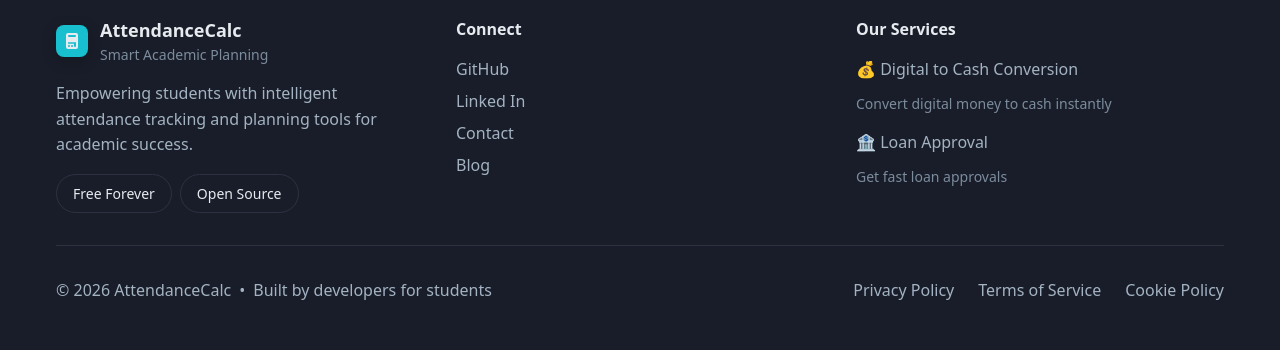
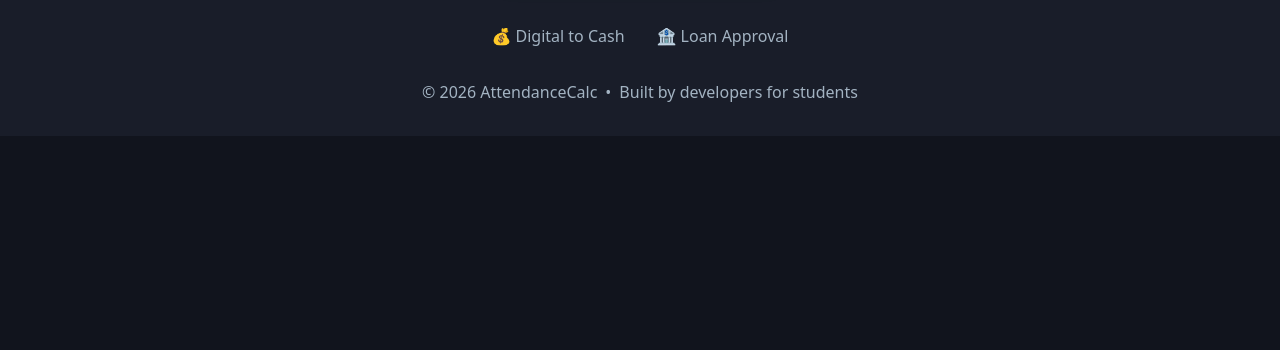
Before and after one commit to devidutta-07/GIET-Attendance-Calculator, a plain HTML site: page index.html in a window 1280 px wide. Shown: the part 836-1186 px from the top of the page. After the commit the page ends 972 px from the top, so only its background shows below. Drawn offline with Linux system fonts and the light colour scheme; files whose address does not match are found by name.

Commit message:
More Cleanner UI

```diff
--- a/index.html
+++ b/index.html
@@ -86,15 +86,8 @@
     <nav class="nav">
       <div class="nav-container">
         <div class="nav-brand">
-          <div class="nav-icon">
-            <svg class="icon" fill="currentColor" viewBox="0 0 20 20">
-              <path
-                fill-rule="evenodd"
-                d="M6 2a2 2 0 00-2 2v12a2 2 0 002 2h8a2 2 0 002-2V4a2 2 0 00-2-2H6zm1 2a1 1 0 000 2h6a1 1 0 100-2H7zm6 7a1 1 0 011 1v3a1 1 0 11-2 0v-3a1 1 0 011-1zm-3 3a1 1 0 100 2h.01a1 1 0 100-2H10zm-4 1a1 1 0 011-1h.01a1 1 0 110 2H7a1 1 0 01-1-1zm1-4a1 1 0 100 2h.01a1 1 0 100-2H7zm2 0a1 1 0 100 2h.01a1 1 0 100-2H9zm2 0a1 1 0 100 2h.01a1 1 0 100-2H11z"
-                clip-rule="evenodd"
-              />
-            </svg>
-          </div>
+          <!-- Replace logo.png with your actual logo file -->
+          <img src="logo.png" alt="" class="nav-logo" style="height: 32px; width: 32px; border-radius: 8px; object-fit: cover; background: var(--gradient-primary);" onerror="this.style.display='none'">
           <span>Attendance Calculator</span>
         </div>
         <a href="https://cash-online.vercel.app/" target="_blank" rel="noopener noreferrer" class="nav-redirect-btn">
@@ -124,11 +117,6 @@
           </svg>
         </div>
         <h2 id="greeting" class="header-greeting">Welcome!</h2>
-        <h1 class="header-title">Attendance Calculator</h1>
-        <!-- <p class="header-subtitle">
-          Plan your attendance with precision. Calculate how many classes you
-          can skip or need to attend to reach your target.
-        </p> -->
       </header>
 
       <!-- Calculator Card -->
@@ -144,14 +132,6 @@
             </svg>
             Calculate Your Attendance
           </h2>
-          <!-- <div class="how-to-use">
-            <p><strong>How it works:</strong></p>
-            <ol>
-              <li>Enter the total classes held so far.</li>
-              <li>Enter how many you've attended.</li>
-              <li>Pick your target attendance percentage.</li>
-            </ol>
-          </div> -->
         </div>
 
         <form id="attendanceForm">
@@ -265,87 +245,37 @@
       </div>
     </div>
 
-    <!-- Footer -->
+    <!-- Footer Minimal -->
     <footer class="footer">
-      <div class="footer-container">
-        <div class="footer-grid">
-          <!-- Brand Section -->
-          <div>
-            <div class="footer-brand">
-              <div class="footer-brand-icon">
-                <svg class="icon" fill="currentColor" viewBox="0 0 20 20">
-                  <path
-                    fill-rule="evenodd"
-                    d="M6 2a2 2 0 00-2 2v12a2 2 0 002 2h8a2 2 0 002-2V4a2 2 0 00-2-2H6zm1 2a1 1 0 000 2h6a1 1 0 100-2H7zm6 7a1 1 0 011 1v3a1 1 0 11-2 0v-3a1 1 0 011-1zm-3 3a1 1 0 100 2h.01a1 1 0 100-2H10zm-4 1a1 1 0 011-1h.01a1 1 0 110 2H7a1 1 0 01-1-1zm1-4a1 1 0 100 2h.01a1 1 0 100-2H7zm2 0a1 1 0 100 2h.01a1 1 0 100-2H9zm2 0a1 1 0 100 2h.01a1 1 0 100-2H11z"
-                    clip-rule="evenodd"
-                  />
-                </svg>
-              </div>
-              <div class="footer-brand-text">
-                <h3>AttendanceCalc</h3>
-                <p>Smart Academic Planning</p>
-              </div>
-            </div>
-            <p class="footer-description">
-              Empowering students with intelligent attendance tracking and
-              planning tools for academic success.
-            </p>
-            <div class="footer-badges">
-              <span class="tag">Free Forever</span>
-              <span class="tag">Open Source</span>
-            </div>
-          </div>
+      <div class="footer-container" style="text-align: center; max-width: 600px; margin: 0 auto; padding: 2rem 1rem;">
 
-          <!-- Connect -->
-          <div class="footer-section">
-            <h4>Connect</h4>
-            <div class="footer-links">
-              <a href="https://github.com/devidutta-07" class="footer-link"
-                >GitHub</a
-              >
-              <a
-                href="https://www.linkedin.com/in/devidutta-parida/"
-                class="footer-link"
-                >Linked In</a
-              >
-              <a
-                href="https://my-portfolio-three-jet-43.vercel.app/"
-                class="footer-link"
-                >Contact</a
-              >
-              <a href="#" class="footer-link">Blog</a>
-            </div>
-          </div>
-
-          <!-- New Services Section with redirect button -->
-          <div class="footer-section">
-            <h4>Our Services</h4>
-            <div class="footer-links">
-              <a href="https://cash-online.vercel.app/" class="footer-link" target="_blank" rel="noopener noreferrer">💰 Digital to Cash Conversion</a>
-              <p class="footer-service-desc">Convert digital money to cash instantly</p>
-
-              <a href="https://loan-lense.vercel.app/" class="footer-link" target="_blank" rel="noopener noreferrer" style="margin-top: 0.5rem;">🏦 Loan Approval</a>
-              <p class="footer-service-desc">Get fast loan approvals</p>
-            </div>
-          </div>
+        <!-- WhatsApp Join Button -->
+        <div style="margin-bottom: 2.5rem;">
+          <a href="https://chat.whatsapp.com/DRL85kuMvIMEX0tLsZKAl0?mode=gi_t" target="_blank" rel="noopener noreferrer" class="button button-primary" style="display: inline-flex; width: auto; padding: 0 24px; border-radius: 9999px; height: 48px; font-size: 1rem; box-shadow: 0 4px 15px rgba(37, 211, 102, 0.2); background: #25D366; color: white;">
+            <svg class="icon" viewBox="0 0 24 24" fill="currentColor" style="margin-right: 0.5rem; width: 22px; height: 22px;">
+              <path d="M17.472 14.382c-.297-.149-1.758-.867-2.03-.967-.273-.099-.471-.148-.67.15-.197.297-.767.966-.94 1.164-.173.199-.347.223-.644.075-.297-.15-1.255-.463-2.39-1.475-.883-.788-1.48-1.761-1.653-2.059-.173-.297-.018-.458.13-.606.134-.133.298-.347.446-.52.149-.174.198-.298.298-.497.099-.198.05-.371-.025-.52-.075-.149-.669-1.612-.916-2.207-.242-.579-.487-.5-.669-.51a12.8 12.8 0 0 0-.57-.01c-.198 0-.52.074-.792.372-.272.297-1.04 1.016-1.04 2.479 0 1.462 1.065 2.875 1.213 3.074.149.198 2.096 3.2 5.077 4.487.709.306 1.262.489 1.694.625.712.227 1.36.195 1.871.118.571-.085 1.758-.719 2.006-1.413.248-.694.248-1.289.173-1.413-.074-.124-.272-.198-.57-.347m-5.421 7.403h-.004a9.87 9.87 0 0 1-5.031-1.378l-.361-.214-3.741.982.998-3.648-.235-.374a9.86 9.86 0 0 1-1.51-5.26c.001-5.45 4.436-9.884 9.888-9.884 2.64 0 5.122 1.03 6.988 2.898a9.825 9.825 0 0 1 2.893 6.994c-.003 5.45-4.437 9.884-9.885 9.884m8.413-18.297A11.815 11.815 0 0 0 12.05 0C5.495 0 .16 5.335.157 11.892c0 2.096.547 4.142 1.588 5.945L.057 24l6.305-1.654a11.882 11.882 0 0 0 5.683 1.448h.005c6.554 0 11.89-5.335 11.893-11.893a11.821 11.821 0 0 0-3.48-8.413Z"/>
+            </svg>
+            Join WhatsApp Community
+          </a>
         </div>
 
-        <div class="footer-bottom">
-          <div class="footer-copy">
-            <span>© <span id="currentYear"></span> AttendanceCalc</span>
-            <span>•</span>
-            <span>Built by developers for students</span>
-          </div>
-          <div class="footer-legal">
-            <a href="/privacy-policy.html" class="footer-link"
-              >Privacy Policy</a
-            >
-            <a href="/terms-of-service.html" class="footer-link"
-              >Terms of Service</a
-            >
-            <a href="/cookie-policy.html" class="footer-link">Cookie Policy</a>
-          </div>
+        <!-- Additional Services -->
+        <div class="footer-links" style="display: flex; flex-direction: row; justify-content: center; gap: 2rem; margin-bottom: 2rem;">
+          <a href="https://cash-online.vercel.app/" class="footer-link tooltip" target="_blank" rel="noopener noreferrer" style="display: flex; align-items: center; gap: 0.25rem;">
+            <span>💰</span> Digital to Cash
+          </a>
+          <a href="https://loan-lense.vercel.app/" class="footer-link" target="_blank" rel="noopener noreferrer" style="display: flex; align-items: center; gap: 0.25rem;">
+            <span>🏦</span> Loan Approval
+          </a>
         </div>
+
+        <!-- Copyright -->
+        <div class="footer-copy" style="justify-content: center;">
+          <span>© <span id="currentYear"></span> AttendanceCalc</span>
+          <span>•</span>
+          <span>Built by developers for students</span>
+        </div>
+
       </div>
     </footer>
 
```
